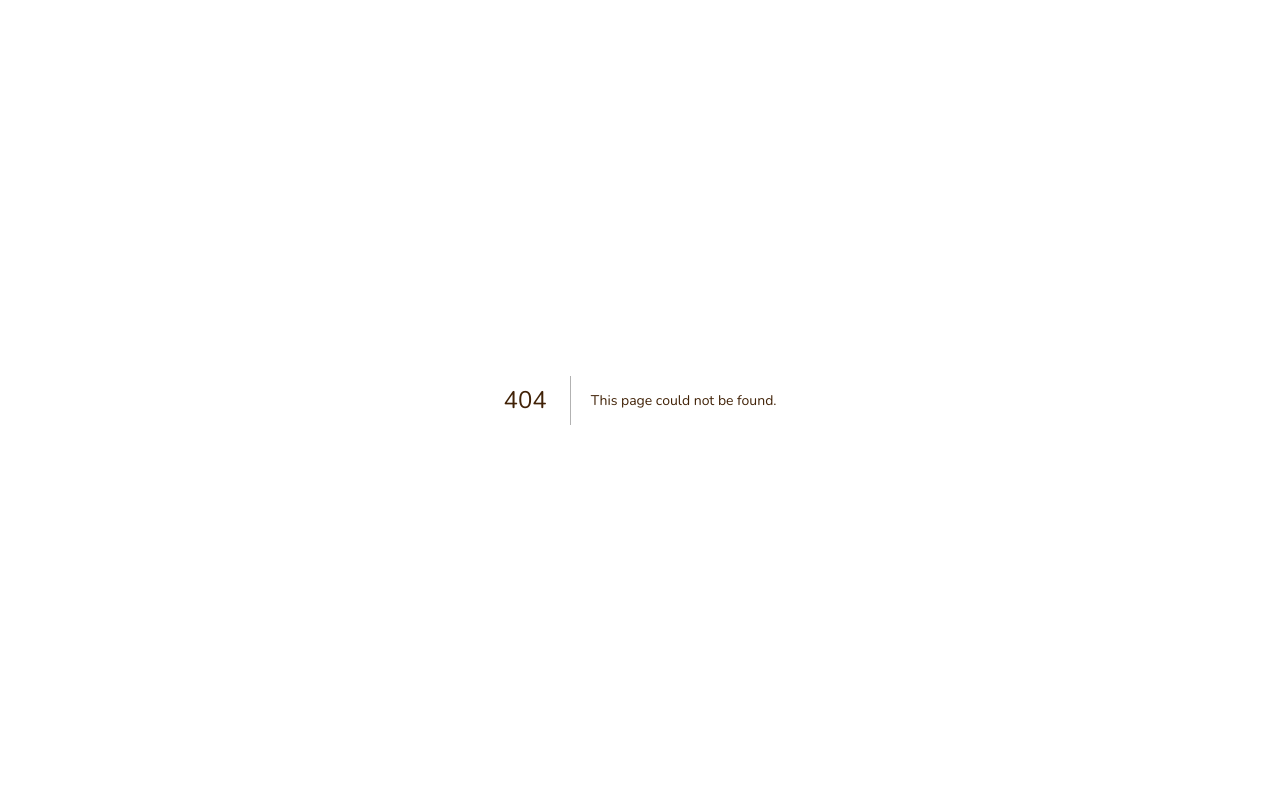
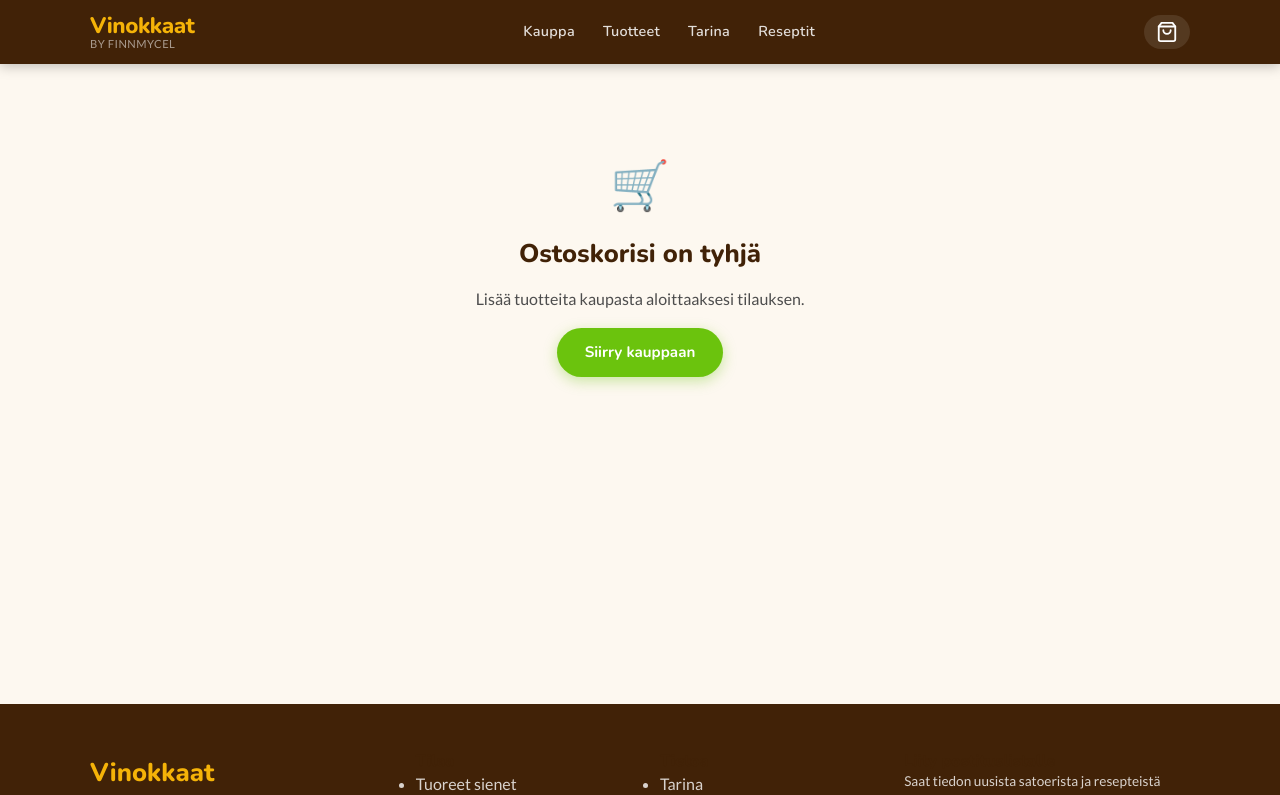
Before and after one commit to JoukoSalonen/Finnmycel, a Next.js app: page /ostoskori in a window 1280 px wide. Before the commit this address had no page. Shown: the top 795 px of the page. Built offline with nearby package versions, Linux system fonts and the light colour scheme.

Commit message:
Add files via upload

```diff
--- /dev/null
+++ b/src/app/ostoskori/page.tsx
@@ -0,0 +1,18 @@
+import { CartProvider } from '@/lib/cart'
+import Navbar from '@/components/Navbar'
+import Footer from '@/components/Footer'
+import CartPageContent from './CartPageContent'
+
+export const metadata = {
+  title: 'Ostoskori – Vinokkaat',
+}
+
+export default function OstoskoriPage() {
+  return (
+    <CartProvider>
+      <Navbar />
+      <CartPageContent />
+      <Footer />
+    </CartProvider>
+  )
+}
```
